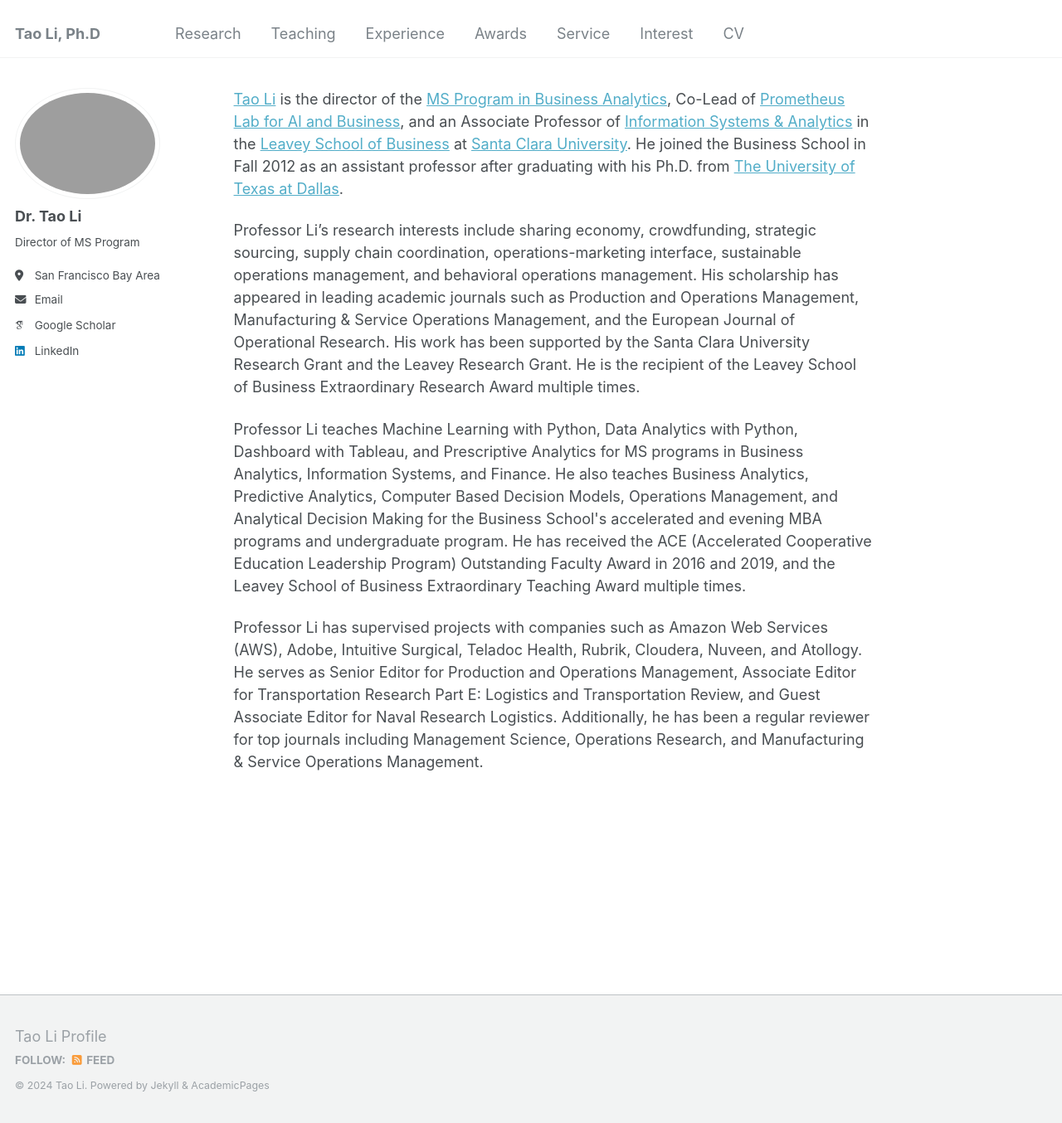
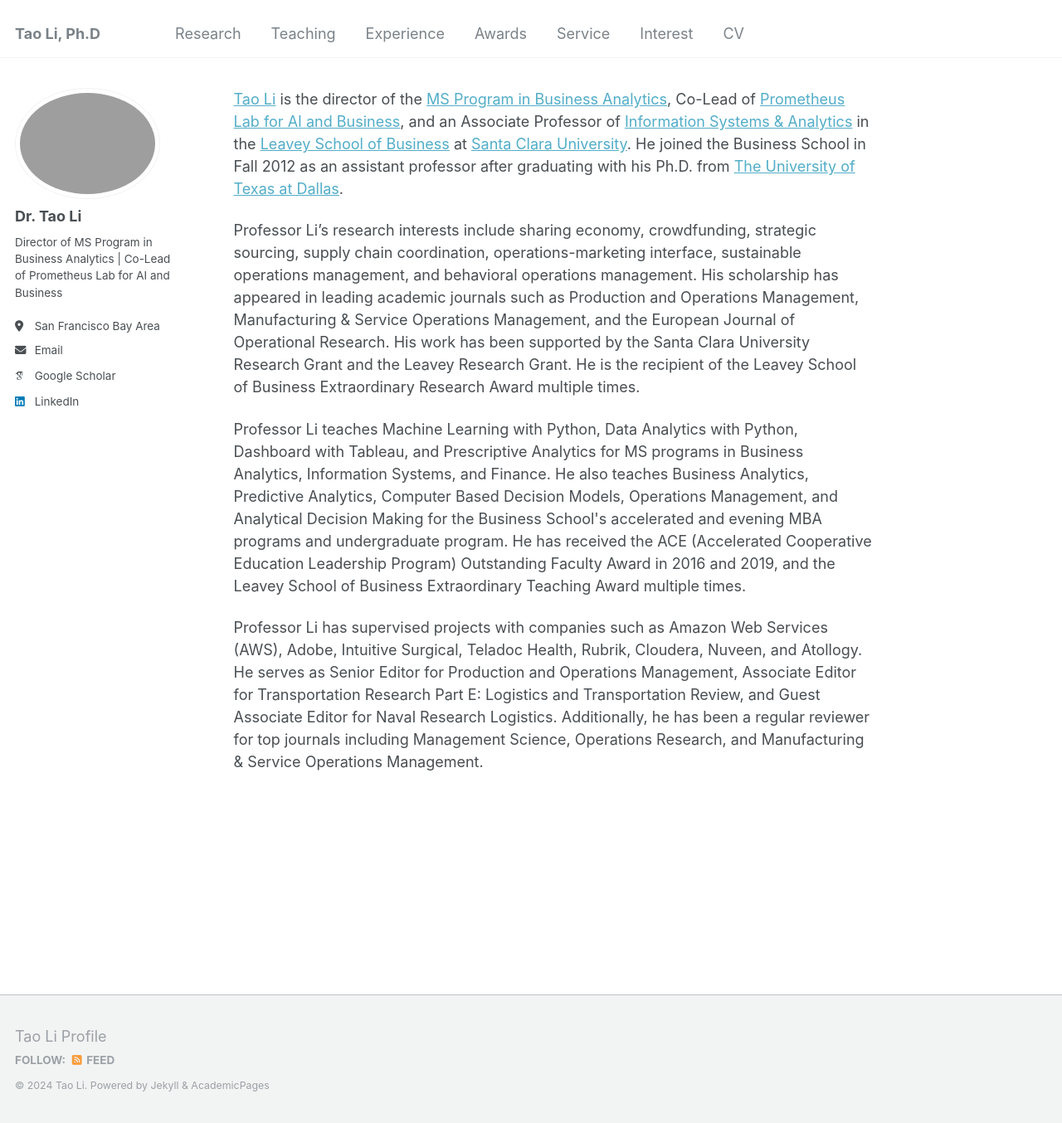
Before and after one commit to Prof-TaoLi/Homepage, a Jekyll site: the page built from _pages/about.md, in a window 1280 px wide and 1354 px high. Shown: the whole window at 83% size. Built offline with Jekyll 4.4.1, drawn with Linux system fonts in a browser that asks for light colours; some web fonts are replaced.

Commit message:
Update _config.yml

```diff
--- a/_config.yml
+++ b/_config.yml
@@ -25,7 +25,7 @@ author:
   avatar           : "profile.png"
   name             : "Dr. Tao Li"
   pronouns         : # example: "she/her"
-  bio              : "Director of MS Program"
+  bio              : "Director of MS Program in Business Analytics | Co-Lead of Prometheus Lab for AI and Business"
   location         : "San Francisco Bay Area"
   uri              : # URL
   email            : "tli1@scu.edu"
```
